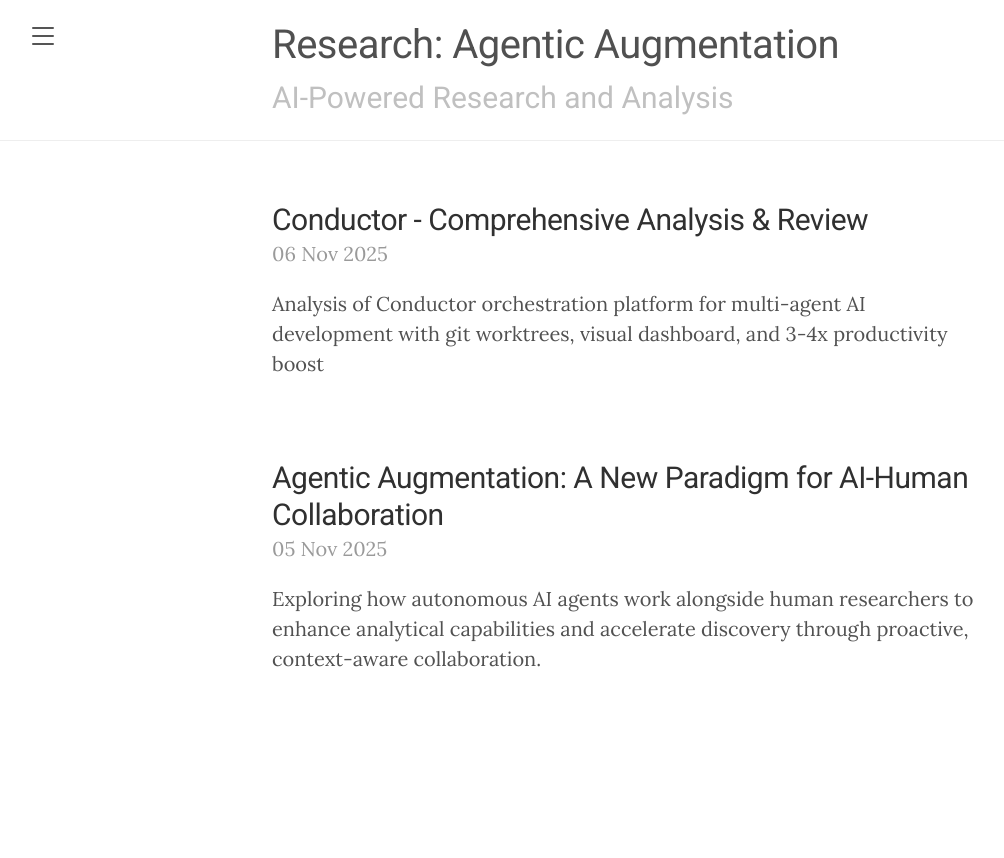
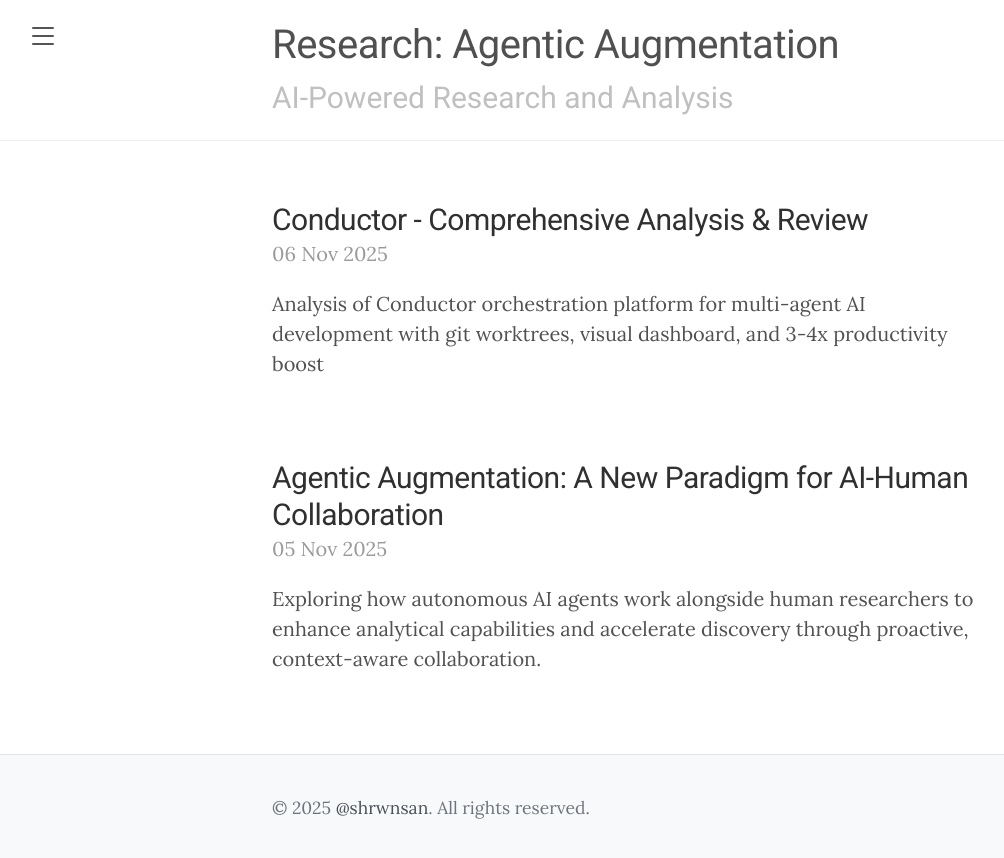
Before and after one commit to shrwnsan/research, a Jekyll site: the page built from index.html, in a window 1280 px wide. Shown: the top 858 px of the page, without its empty margins (8-1012 px from the left). Built offline with Jekyll 4.4.1, drawn with Linux system fonts in a browser that asks for light colours.

Commit message:
feat: add footer with copyright information
- Add footer include with copyright text
- Update default layout to include footer
- Add footer styling with light background and border
- Left-align copyright to match main content alignment
- Maintain copyright in sidebar for comparison

Co-Authored-By: GLM <zai-org@users.noreply.github.com>

```diff
--- /dev/null
+++ b/_includes/footer.html
@@ -0,0 +1,9 @@
+<footer class="site-footer">
+  <div class="container">
+    <p class="copyright">
+      &copy; {{ site.time | date: '%Y' }}
+      <a href="https://github.com/shrwnsan">@shrwnsan</a>.
+      All rights reserved.
+    </p>
+  </div>
+</footer>
--- a/_layouts/default.html
+++ b/_layouts/default.html
@@ -26,6 +26,8 @@
     </div>
 
     <label for="sidebar-checkbox" class="sidebar-toggle"></label>
+
+    {% include footer.html %}
 
     <script src='{{ site.baseurl }}/public/js/script.js'></script>
 
--- a/css/lanyon.css
+++ b/css/lanyon.css
@@ -556,3 +556,41 @@
 .layout-reverse.sidebar-overlay #sidebar-checkbox:checked ~ .sidebar {
   box-shadow: -.25rem 0 .5rem rgba(0,0,0,.1);
 }
+
+/* Site Footer */
+.site-footer {
+  padding: 2rem 0;
+  margin-top: 3rem;
+  border-top: 1px solid #e5e5e5;
+  background-color: #f8f9fa;
+}
+
+.site-footer .container {
+  max-width: 38rem;
+  padding-left: 1rem;
+  padding-right: 1rem;
+  margin: 0 auto;
+}
+
+.site-footer .copyright {
+  margin: 0;
+  font-size: 0.875rem;
+  color: #6c757d;
+  text-align: left;
+}
+
+.site-footer .copyright a {
+  color: #495057;
+  text-decoration: none;
+}
+
+.site-footer .copyright a:hover {
+  text-decoration: underline;
+}
+
+/* Hide footer on mobile devices where sidebar contains copyright */
+@media (max-width: 48em) {
+  .site-footer {
+    display: none;
+  }
+}
```
Also changed, not shown: public/css/lanyon.css (+31 -0 lines).
